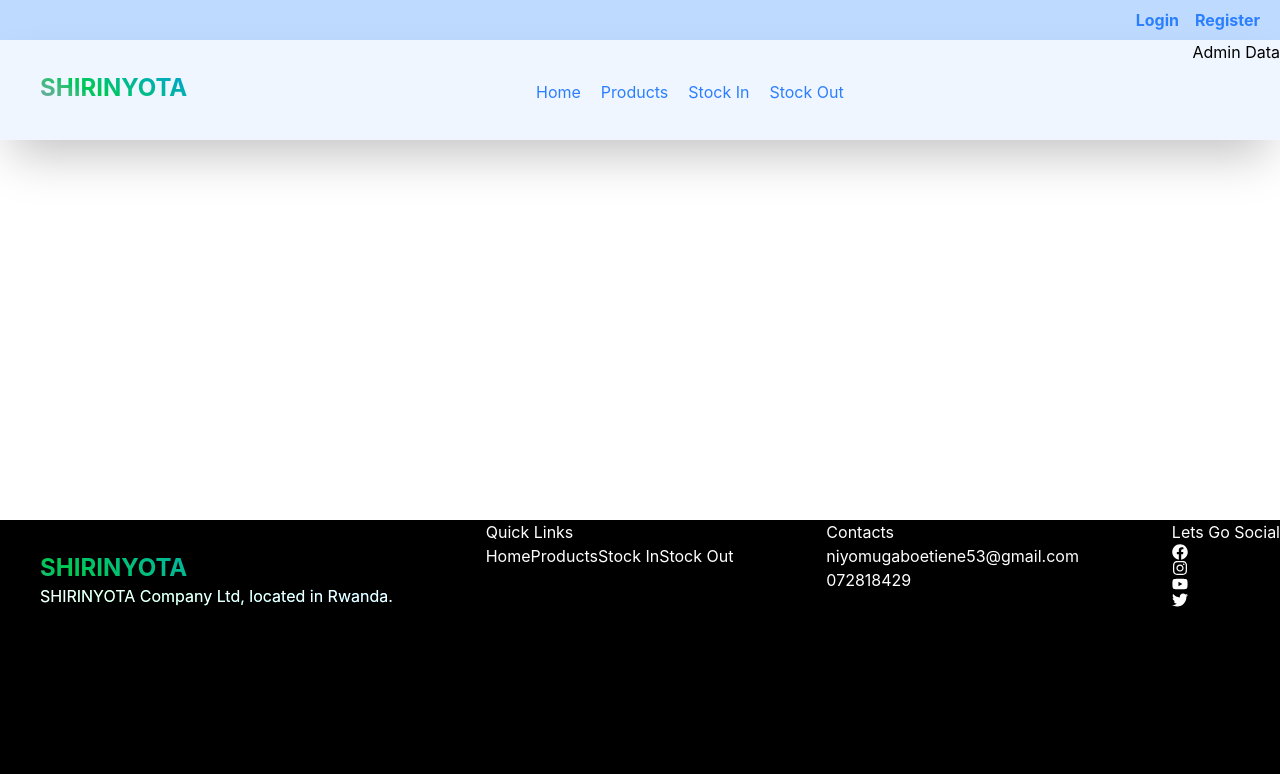
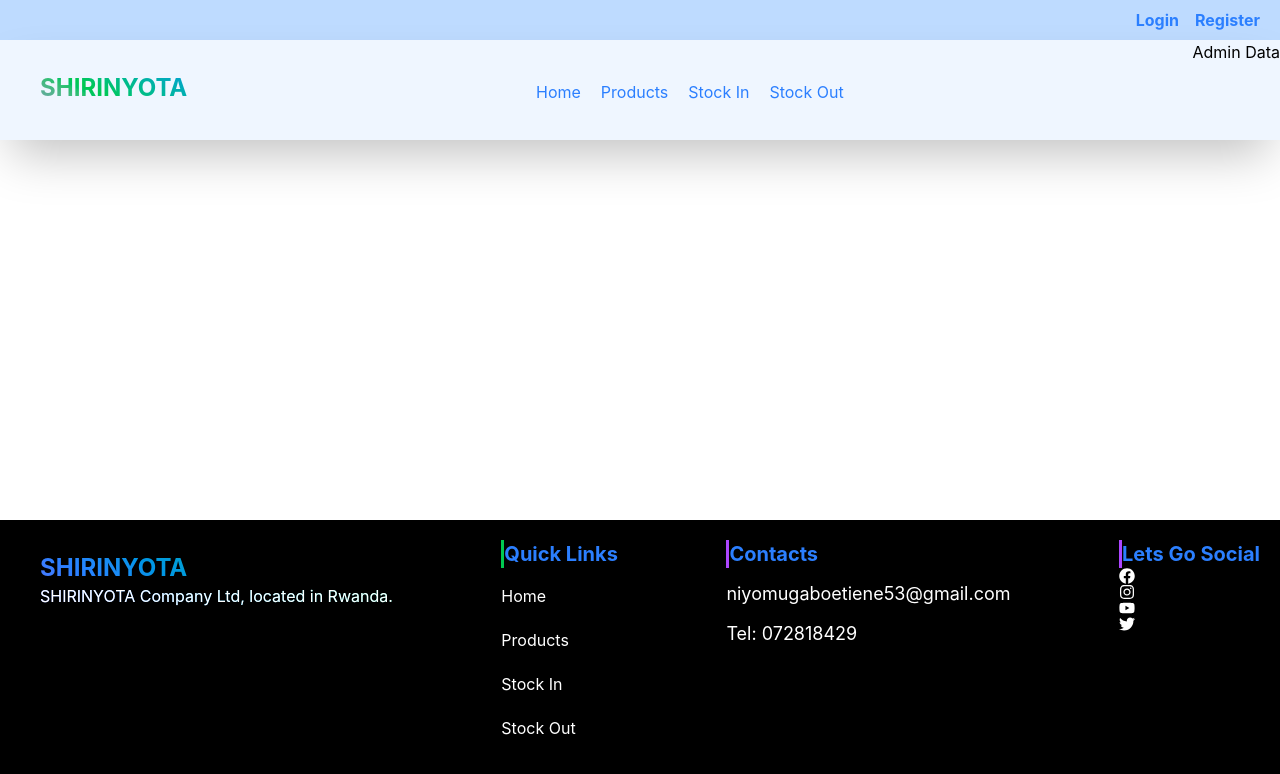
Before and after one commit to niyomugaboetiene/SHIRINYOTA-Company-Ltd, a React app in the folder frontend/: page /nav in a window 1280 px wide. Shown: the top 774 px of the page. Built offline with nearby package versions, Linux system fonts and the light colour scheme; the HTML template or start-up script is replaced by a standard one.

Commit message:
first commit of Shirinyota company ltd

```diff
--- a/frontend/src/components/dashboard/Footer.jsx
+++ b/frontend/src/components/dashboard/Footer.jsx
@@ -5,26 +5,26 @@ const Footer = () => {
     return (
         <div className="bg-black text-white fixed bottom-0 left-0 right-0">
             <div className="flex justify-between h-70">
-                <div className="bg-linear-to-bl from-blue-500 to-purple-500 via-green-500 text-transparent bg-clip-text">
+                <div className="bg-linear-to-bl from-green-500 to-purple-500 via-blue-500 text-transparent bg-clip-text">
                     <h1 className="text-2xl ms-10 mt-8 font-bold">SHIRINYOTA</h1>
                     <p className="text-white ms-10">SHIRINYOTA Company Ltd, located in Rwanda.</p>
                 </div>
-                <div>
-                    <h1>Quick Links</h1>
-                    <div>
-                    <Link>Home</Link>
-                    <Link>Products</Link>
-                    <Link>Stock In</Link>
-                    <Link>Stock Out</Link>
+                <div className="mt-5">
+                    <h1 className="text-xl font-bold text-blue-500 border-s-3 border-green-500">Quick Links</h1>
+                    <div className="space-y-5 grid mt-4">
+                    <Link to={'/report/daily'}>Home</Link>
+                    <Link to={'/product/list'}>Products</Link>
+                    <Link to={'/stockIn/list'}>Stock In</Link>
+                    <Link to={'/stockOut/list'}>Stock Out</Link>
                     </div>
                 </div>
-                <div>
-                    <h1>Contacts</h1>
-                    <p>niyomugaboetiene53@gmail.com</p>
-                    <p>072818429</p>
+                <div className="mt-5">
+                    <h1 className="text-xl font-bold text-blue-500 border-s-3 border-purple-500">Contacts</h1>
+                    <p className="mt-3 text-lg hover:underline">niyomugaboetiene53@gmail.com</p>
+                    <p className="mt-3 text-lg hover:underline">Tel: 072818429</p>
                 </div>
-                <div>
-                    <h1>Lets Go Social</h1>
+                <div className="mt-5 me-5">
+                    <h1 className="text-xl font-bold text-blue-500 border-s-3 border-purple-500">Lets Go Social</h1>
                      <div>
                         <p><FaFacebook /></p>
                         <p><FaInstagram /></p>
```
